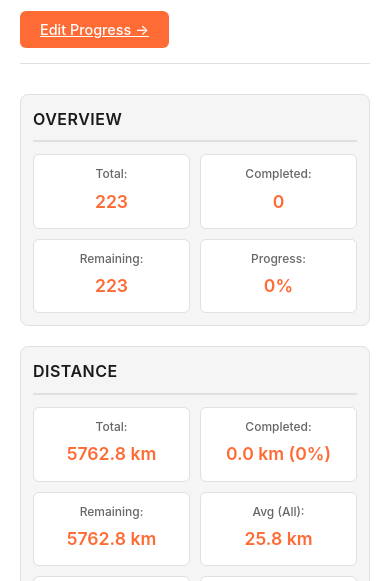
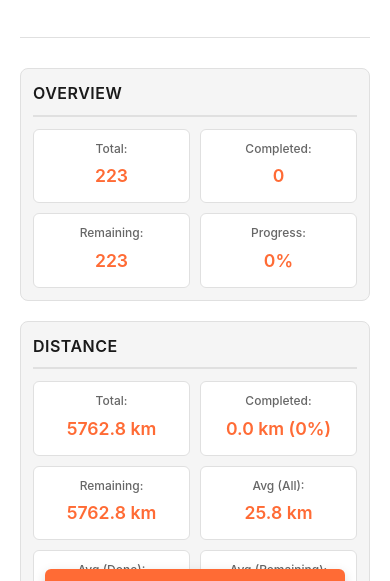
Before and after one commit to vitords/one-more-route, a website: page index.html in a window 390 px wide. Shown: the part 212-793 px from the top of the page. Drawn offline with Linux system fonts and the light colour scheme; no server answers.

Commit message:
chore: move edit progress button

```diff
--- a/app.js
+++ b/app.js
@@ -1867,7 +1867,66 @@ function showNavigation() {
         editLink.className = 'btn btn-primary';
         editLink.textContent = 'Edit Progress →';
         navContainer.appendChild(editLink);
-    }
+
+        // Add scroll detection for mobile bottom button
+        setupScrollDetection();
+    }
+}
+
+// Setup scroll detection to show/hide Edit Progress button at bottom on mobile
+function setupScrollDetection() {
+    const editLink = document.getElementById('nav-edit-link');
+    if (!editLink) return;
+
+    // Prevent duplicate setup
+    if (editLink.dataset.scrollSetup === 'true') return;
+    editLink.dataset.scrollSetup = 'true';
+
+    let ticking = false;
+
+    function checkScrollPosition() {
+        // Only check on mobile
+        const isMobile = window.innerWidth <= 768;
+        if (!isMobile) {
+            editLink.classList.remove('show-at-bottom');
+            return;
+        }
+
+        const scrollTop = window.pageYOffset || document.documentElement.scrollTop;
+        const windowHeight = window.innerHeight;
+        const documentHeight = document.documentElement.scrollHeight;
+
+        // Show button when within 100px of bottom
+        const threshold = 100;
+        const isAtBottom = scrollTop + windowHeight >= documentHeight - threshold;
+
+        if (isAtBottom) {
+            editLink.classList.add('show-at-bottom');
+        } else {
+            editLink.classList.remove('show-at-bottom');
+        }
+
+        ticking = false;
+    }
+
+    function onScroll() {
+        if (!ticking) {
+            window.requestAnimationFrame(checkScrollPosition);
+            ticking = true;
+        }
+    }
+
+    function onResize() {
+        checkScrollPosition();
+    }
+
+    // Add listeners
+    window.addEventListener('scroll', onScroll, { passive: true });
+    window.addEventListener('resize', onResize, { passive: true });
+
+    // Check initial position and after a short delay (to account for content loading)
+    checkScrollPosition();
+    setTimeout(checkScrollPosition, 500);
 }
 
 // Setup event listeners for showcase mode (limited functionality)
--- a/styles.css
+++ b/styles.css
@@ -52,6 +52,16 @@ header {
     align-items: center;
     flex-wrap: wrap;
     gap: 15px;
+}
+
+.navigation-links {
+    display: flex;
+    align-items: center;
+    gap: 10px;
+}
+
+.navigation-links a {
+    text-decoration: none;
 }
 
 .header-intro {
@@ -1042,4 +1052,27 @@ a.btn-strava:visited {
         flex-direction: column;
         align-items: stretch;
     }
+
+    /* Move Edit Progress button to bottom of page on mobile - hidden by default */
+    #nav-edit-link {
+        position: fixed !important;
+        bottom: 20px;
+        left: 50%;
+        transform: translateX(-50%);
+        z-index: 1000;
+        box-shadow: 0 4px 12px rgba(0, 0, 0, 0.15);
+        width: calc(100% - 40px);
+        max-width: 300px;
+        text-align: center;
+        margin: 0;
+        opacity: 0;
+        visibility: hidden;
+        transition: opacity 0.3s ease, visibility 0.3s ease;
+    }
+
+    /* Show button when at bottom of page */
+    #nav-edit-link.show-at-bottom {
+        opacity: 1;
+        visibility: visible;
+    }
 }
```
